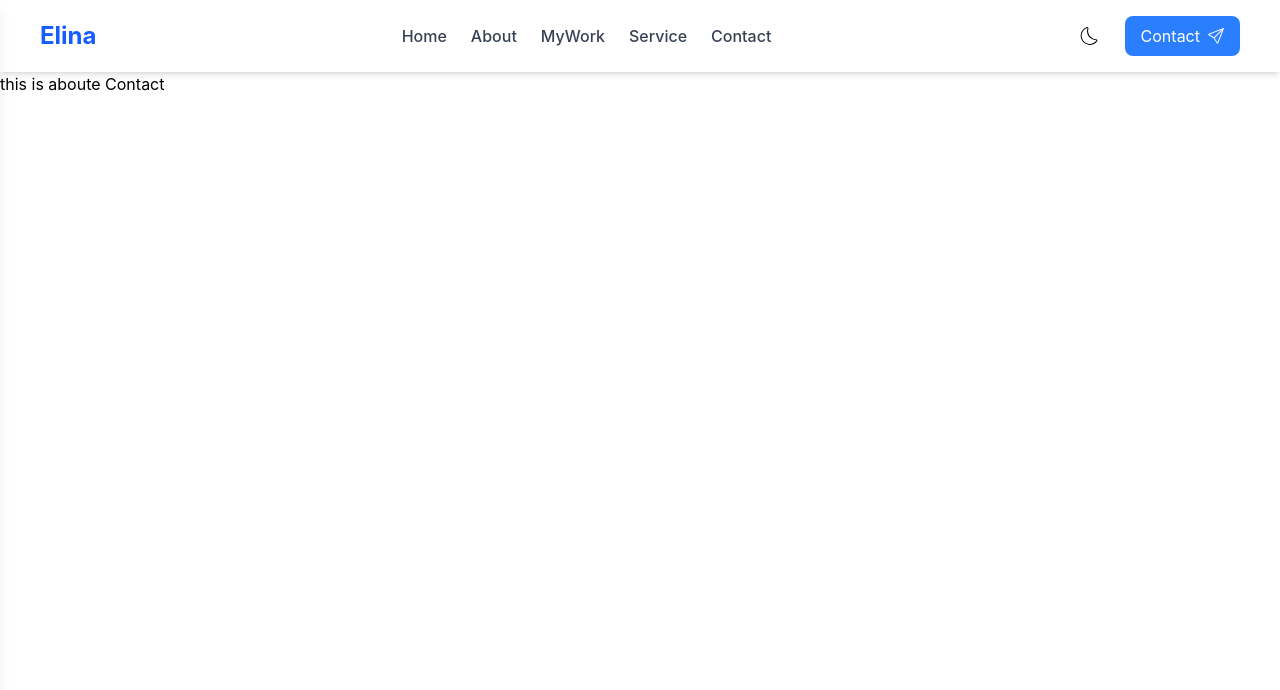
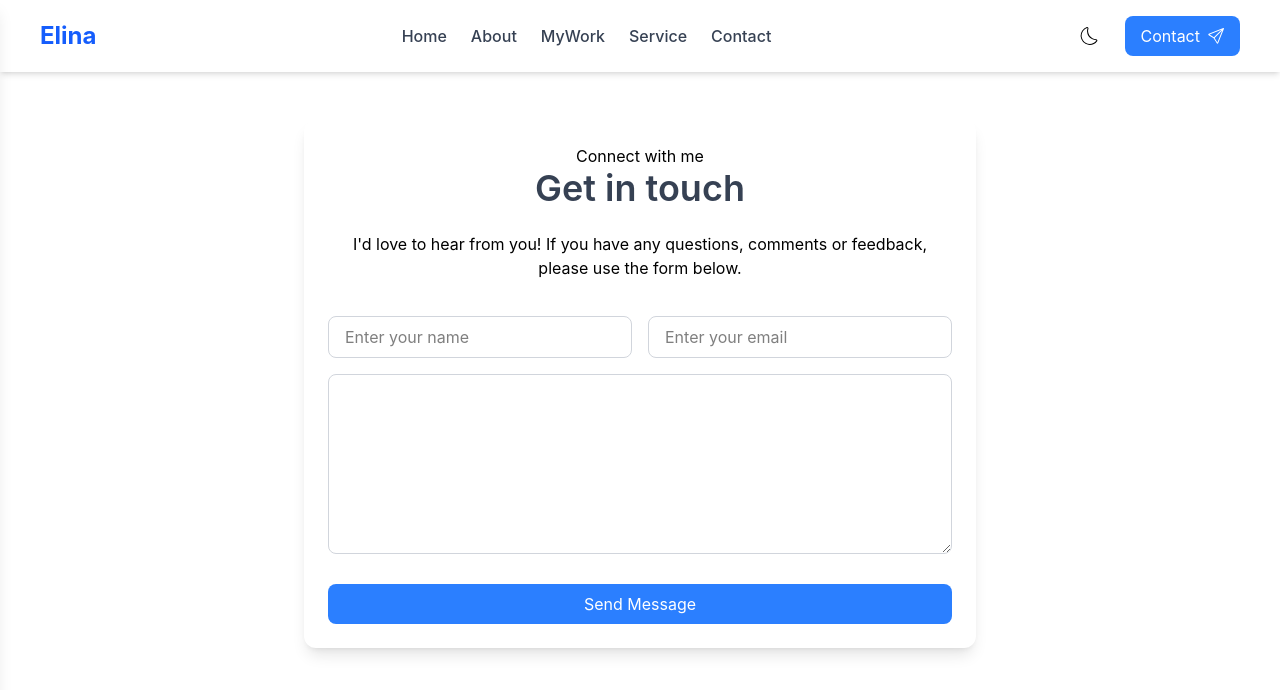
Before and after one commit to naimweb/elina, a React (Vite) app: page /contact in a window 1280 px wide. Shown: the top 690 px of the page. Built offline with nearby package versions, Linux system fonts and the light colour scheme.

Commit message:
contact page add

```diff
--- a/src/pages/Contact/Contact.jsx
+++ b/src/pages/Contact/Contact.jsx
@@ -2,7 +2,41 @@
 
 function Contact() {
   return (
-    <div>this is aboute Contact</div>
+     <>
+     <div className="max-w-2xl mx-auto mt-12 p-6 bg-white shadow-lg rounded-xl">
+
+        <p className="text-center">Connect with me</p>
+
+        <h2 className="text-4xl font-semibold text-center mb-6 text-gray-700 ">
+          Get in touch</h2>
+
+    <p className="w-full  mx-auto text-center">I'd love to hear from you! If you have any questions, comments or feedback, please use the form below.</p>
+
+    {/* contact box */}
+  <div className="flex flex-col md:flex-row gap-4 mt-9">
+    <input
+      className="border border-gray-300 focus:border-blue-500 focus:ring-2 focus:ring-blue-200 outline-none w-full px-4 py-2 rounded-lg transition"
+      type="text"
+      placeholder="Enter your name"
+    />
+    <input
+      className="border border-gray-300 focus:border-blue-500 focus:ring-2 focus:ring-blue-200 outline-none w-full px-4 py-2 rounded-lg transition"
+      type="email"
+      placeholder="Enter your email"
+    />
+  </div>
+
+  <textarea
+    className="border border-gray-300 focus:border-blue-500 focus:ring-2 focus:ring-blue-200 outline-none w-full mt-4 px-4 py-2 rounded-lg h-45  transition"
+    placeholder={"Write your message........ \n height Max 250 characters only"} maxLength={250}
+
+  > </textarea>
+
+  <button className="mt-6 w-full mx-auto bg-blue-500 hover:bg-blue-600 text-white py-2 rounded-lg transition">
+    Send Message
+  </button>
+</div>
+     </>
   )
 }
 
```
